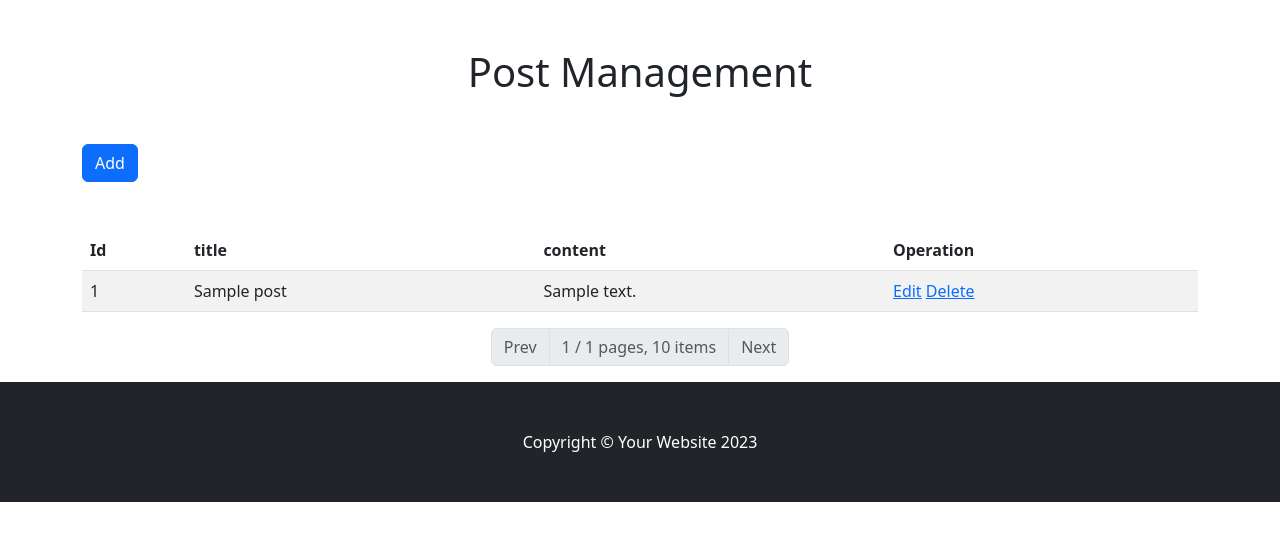
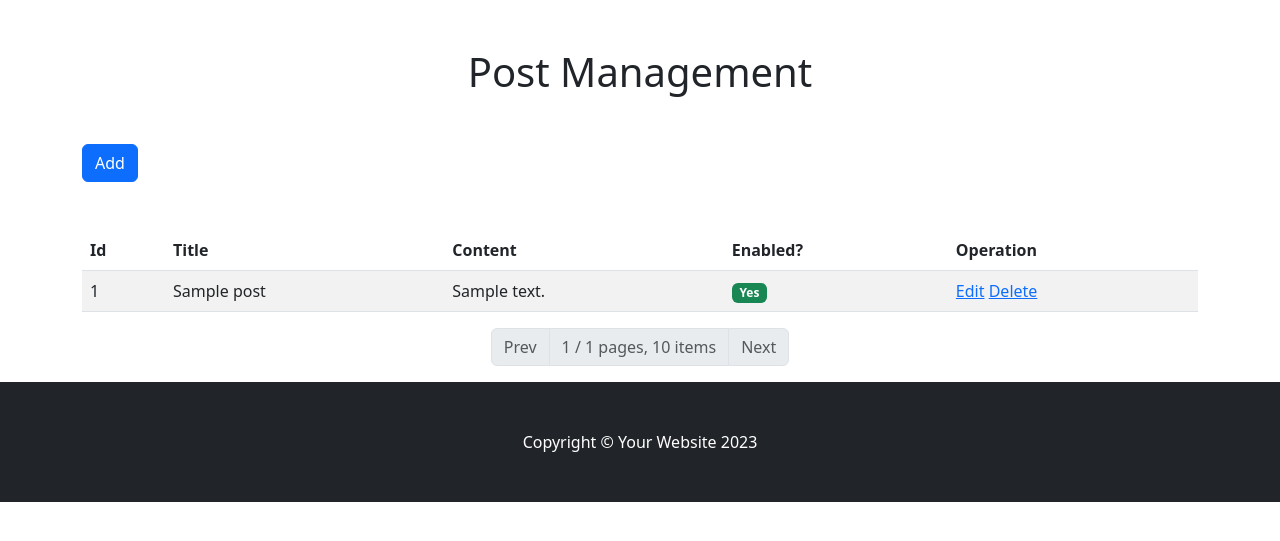
Before and after one commit to talktown/miniblog, a Flask app: template templates/admin/home.html in a window 1280 px wide. Shown: the top 541 px of the page. Run offline with Flask 2, Linux system fonts and the light colour scheme; the template is opened without the code that fills it: most values are stand-ins (such as "Sample title", 1, 10 or a date in 2020).

Commit message:
Add enabled for post

```diff
--- a/lib/db.py
+++ b/lib/db.py
@@ -26,6 +26,7 @@ def create_tables():
             id integer not null primary key default 0,
             title text not null default '',
             content text not null default '',
+            enabled integer not null default 1,
             created_at integer not null default 0,
             updated_at integer not null default 0
         )
--- a/main.py
+++ b/main.py
@@ -72,11 +72,12 @@ def save_post():
     id = int(request.form["id"])
     title = request.form["title"]
     content = request.form["content"]
+    enabled = 1 if ("enabled" in request.form and request.form["enabled"] is not None) else 0
 
     if id:
-        post_service.update_post(id, title, content)
+        post_service.update_post(id, title, content, enabled)
     else:
-        id = post_service.add_post(title, content)
+        id = post_service.add_post(title, content, enabled)
 
     flash('Save successfully')
     return redirect(f"/admin/posts/edit/{id}")
--- a/templates/admin/home.html
+++ b/templates/admin/home.html
@@ -19,8 +19,9 @@
                 <thead>
                     <tr>
                         <th>Id</th>
-                        <th>title</th>
-                        <th>content</th>
+                        <th>Title</th>
+                        <th>Content</th>
+                        <th>Enabled?</th>
                         <th>Operation</th>
                     </tr>
                 </thead>
@@ -30,6 +31,13 @@
                         <td>{{ post.id }}</td>
                         <td>{{ post.title }}</td>
                         <td>{{ post.content }}</td>
+                        <td>
+                            {% if post.enabled == 0 %}
+                            <div class="badge bg-danger">No</div>
+                            {% else %}
+                            <div class="badge bg-success">Yes</div>
+                            {% endif %}
+                        </td>
                         <td>
                             <a href="/admin/posts/edit/{{ post.id }}">Edit</a>
                             <a href="/admin/posts/delete/{{ post.id }}">Delete</a>
--- a/templates/admin/post.html
+++ b/templates/admin/post.html
@@ -33,7 +33,8 @@
                 <div class="row mb-3">
                     <div class="col-sm-10 offset-sm-2">
                         <div class="form-check">
-                            <input class="form-check-input" type="checkbox" id="enabled">
+                            <input class="form-check-input" type="checkbox" id="enabled" name="enabled"
+                                   {% if not post or post.enabled >= 1 %}checked{% endif %}>
                             <label class="form-check-label" for="enabled">
                                 Enabled?
                             </label>
```
Also changed, not shown: lib/post_service.py (+6 -6 lines).
